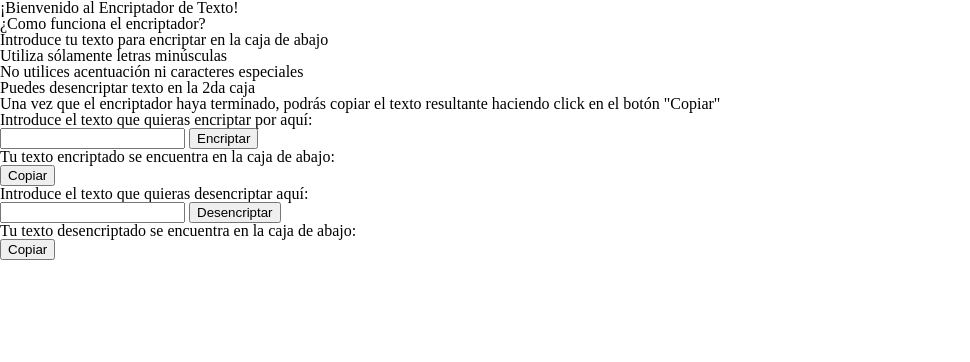
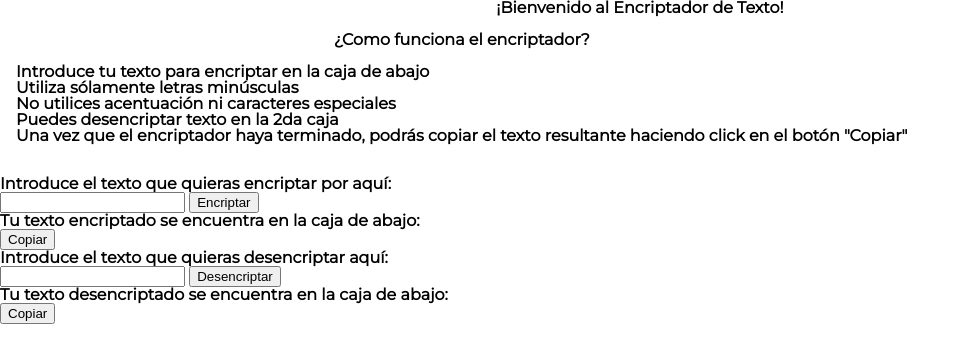
Before and after one commit to OscarMeezs04/encriptador-de-texto, a plain HTML site: page index.htm in a window 1280 px wide. Shown: the whole page, without its empty margins (0-970 px from the left). Drawn offline with Linux system fonts and the light colour scheme.

Commit message:
Comienzo formato para página

```diff
--- a/index.htm
+++ b/index.htm
@@ -14,15 +14,15 @@
     <body>
 
         <header>
-            <h1>¡Bienvenido al Encriptador de Texto!</h1>
-            <div class="Reglas del Encriptador">
-                <h2>¿Como funciona el encriptador?</h2>
-                <ul>
-                    <li>Introduce tu texto para encriptar en la caja de abajo</li>
-                    <li>Utiliza sólamente letras minúsculas</li>
-                    <li>No utilices acentuación ni caracteres especiales</li>
-                    <li>Puedes desencriptar texto en la 2da caja</li>
-                    <li>Una vez que el encriptador haya terminado, podrás copiar el texto resultante haciendo click en el botón "Copiar"</li>
+            <h1 class="Titulo">¡Bienvenido al Encriptador de Texto!</h1>
+            <div class="ReglasEncriptador">
+                <h2 class="Titulo">¿Como funciona el encriptador?</h2>
+                <ul class="Lista">
+                    <li class="Instrucciones">Introduce tu texto para encriptar en la caja de abajo</li>
+                    <li class="Instrucciones">Utiliza sólamente letras minúsculas</li>
+                    <li class="Instrucciones">No utilices acentuación ni caracteres especiales</li>
+                    <li class="Instrucciones">Puedes desencriptar texto en la 2da caja</li>
+                    <li class="Instrucciones">Una vez que el encriptador haya terminado, podrás copiar el texto resultante haciendo click en el botón "Copiar"</li>
 
 
                 </ul>
@@ -44,7 +44,7 @@
                 <input type="button" value="Copiar">
             </section>
 
-            <section>
+            <section class="Input">
                 <h2>Introduce el texto que quieras desencriptar aquí:</h2>
                 <input type="text">
                 <input type="submit" value="Desencriptar" class="Boton">
--- a/style.css
+++ b/style.css
@@ -0,0 +1,20 @@
+body{
+    font-family: 'Montserrat', sans-serif;
+    font-weight: bold;
+}
+
+.Titulo{
+    text-align: center;
+
+}
+
+.ReglasEncriptador{
+    margin: 1em 1em;
+    display: inline-block;
+
+}
+
+.Lista{
+    margin: 1em 1em;
+    display: inline;
+}
```
